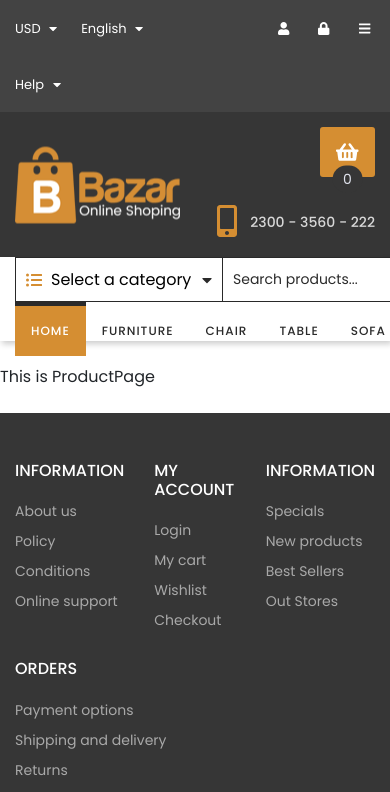
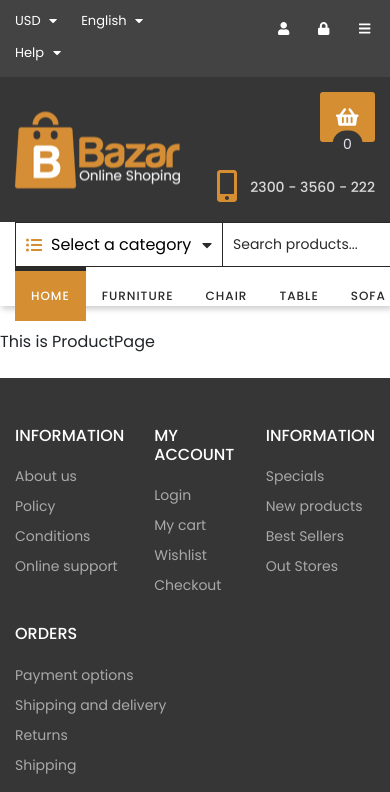
Before and after one commit to wierza/Team-project, a React (Create React App) app: page /product/1 in a window 390 px wide. Shown: the top 792 px of the page. Built offline with nearby package versions, Linux system fonts and the light colour scheme.

Commit message:
Fix widtch topoptions in 320px

```diff
--- a/src/components/layout/TopBar/TopBar.module.scss
+++ b/src/components/layout/TopBar/TopBar.module.scss
@@ -41,9 +41,25 @@
   }
 }
 
-@media (max-width: 768px) {
+@media (min-width: 503px) and (max-width: 768px) {
 
   .topMenu span{
     display: none;
   }
 }
+
+@media (max-width: 502px) {
+
+  .topMenu span{
+    display: none;
+  }
+
+  .topOptions ul {
+    margin-bottom: 13px;
+
+    li{
+      margin-top: 13px;
+      line-height: 13px;
+    }
+  }
+}
```
